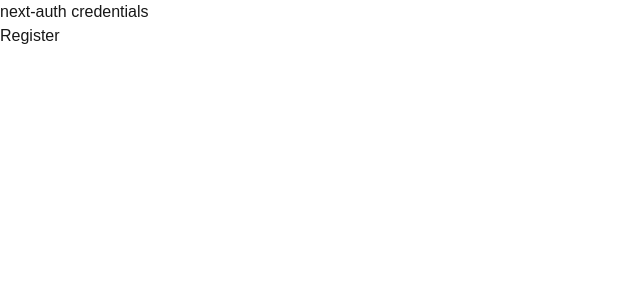
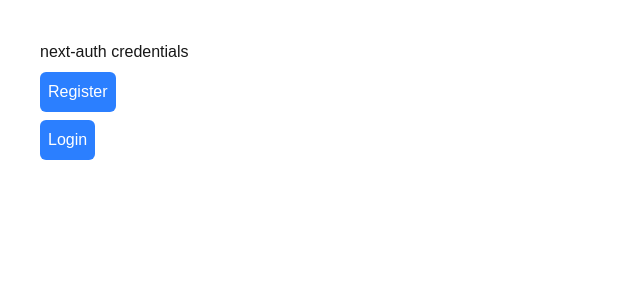
Before and after one commit to khashayarmobarez/next-auth, a Next.js app: page / in a window 1280 px wide. Shown: the top 300 px of the page, without its empty margins (0-640 px from the left). Built offline with nearby package versions, Linux system fonts and the light colour scheme.

Commit message:
fixing the login request from next auth

```diff
--- a/src/app/page.js
+++ b/src/app/page.js
@@ -1,12 +1,20 @@
+'use client'
 import Image from "next/image";
+import { signIn } from 'next-auth/react'
 import Link from "next/link";
 
 export default function Home() {
   return (
-    <div >
+    <div className="flex flex-col items-start p-10 min-h-screen gap-y-2">
       <h1>next-auth credentials</h1>
-      <button>
+      <button className="bg-blue-500 text-white p-2 rounded-md">
         <Link href={'/signUp'}>Register</Link>
+      </button>
+      <button
+       className="bg-blue-500 text-white p-2 rounded-md"
+       onClick={() => signIn()}
+      >
+        Login
       </button>
     </div>
   );
```
Also changed, not shown: src/app/api/auth/[...nextauth]/route.js (renamed from src/app/api/auth/[...nextauth].js), src/app/signUp.js (deleted).
